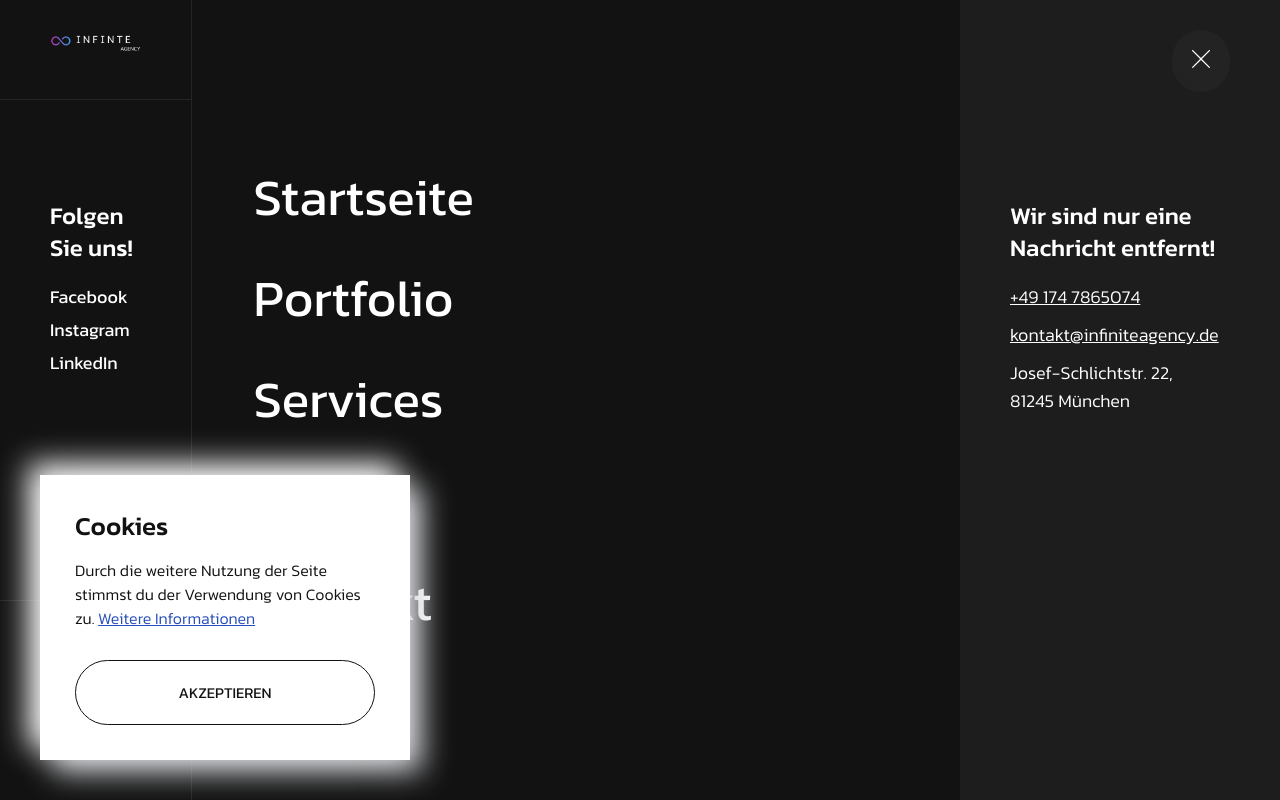
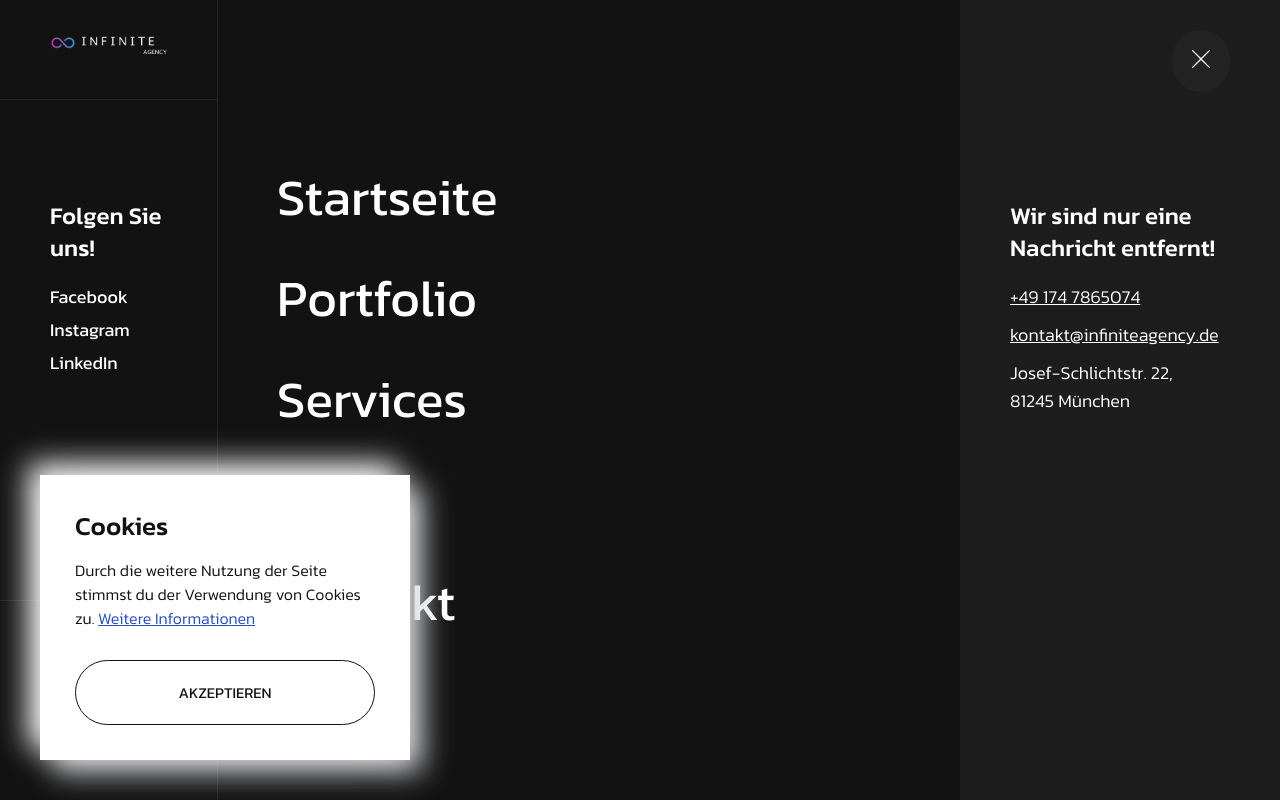
Before and after one commit to forthefuture05/nextjs_infiniteagency_08.08.2023, a Next.js app: page /datenschutz in a window 1280 px wide. Both pictures are taken after a click on the element 1219 px from the left and 34 px from the top of the page. Shown: the top 800 px of the page. Built offline with nearby package versions, Linux system fonts and the light colour scheme.

Commit message:
Logo Replace

```diff
--- a/src/big/BigMenu/BigMenu.jsx
+++ b/src/big/BigMenu/BigMenu.jsx
@@ -8,7 +8,7 @@ const BigMenu = props => {
         <div className={styles.bigMenu}>
             <div className={styles.left}>
                 <div className={styles.logo}>
-                    <Image src="/images/infiniteBigLogo.png" width="294" height="74" />
+                    <Image src="/images/infiniteBigLogo.png" width="316" height="74" />
                 </div>
 
                 <div className={styles.social}>
--- a/src/big/BigMenu/BigMenu.module.css
+++ b/src/big/BigMenu/BigMenu.module.css
@@ -7,7 +7,7 @@
     z-index: 100;
     background-color: #121212;
     display: grid;
-    grid-template-columns: [f] 15% [s] auto [t] 25%;
+    grid-template-columns: [f] 17% [s] auto [t] 25%;
 }
 
 .bigMenu .left {
--- a/src/big/Navigation/Nav.jsx
+++ b/src/big/Navigation/Nav.jsx
@@ -10,7 +10,7 @@ const Nav = () => {
     return <>
         <div className={styles.navigation}>
             <div className={styles.image}>
-                <Image src="/images/infiniteBigLogoBlack.png" width="221" height="56" />
+                <Image src="/images/infiniteBigLogoBlack.png" width="316" height="74" />
                 <Link href="/"></Link>
             </div>
 
```
Also changed, not shown: public/images/infiniteBigLogo.png, public/images/infiniteBigLogoBlack.png.
